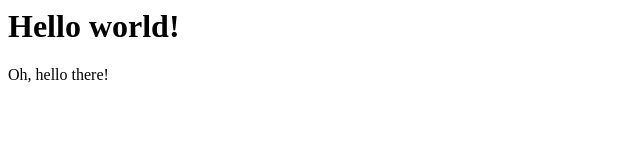
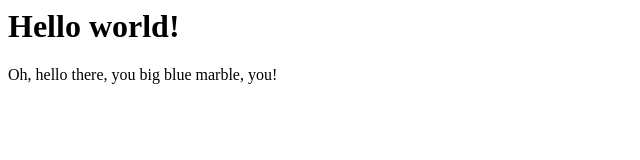
Before and after one commit to rommarshall/romstuff, a plain HTML site: page index.html in a window 1280 px wide. Shown: the whole page, without its empty margins (0-640 px from the left). Drawn offline with Linux system fonts and the light colour scheme.

Commit message:
3rd commit

```diff
--- a/index.html
+++ b/index.html
@@ -2,5 +2,5 @@
 	Hello world!
 </h1>
 <body>
-	Oh, hello there!
+	Oh, hello there, you big blue marble, you!
 </body>
```
Also changed, not shown: 1 other file.
